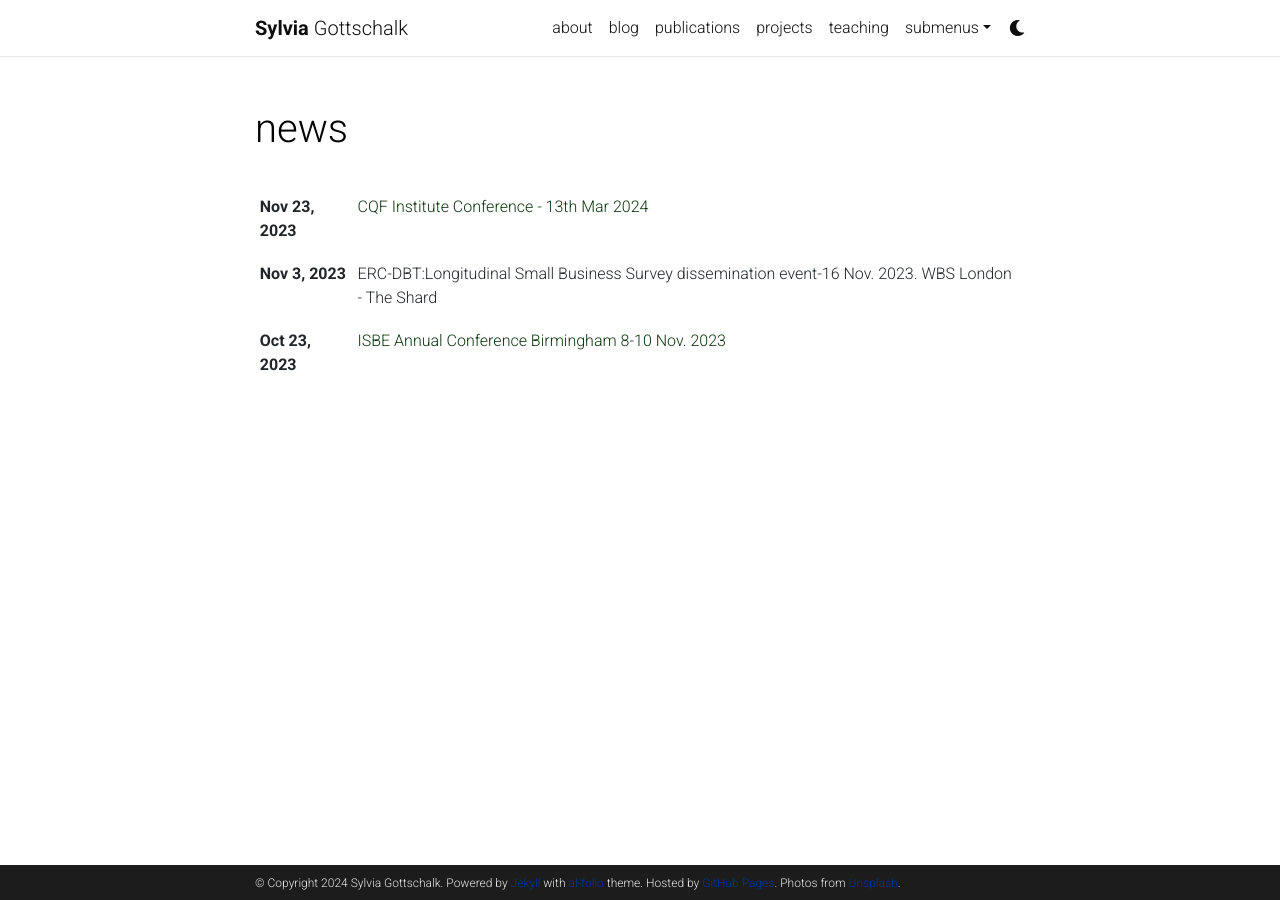
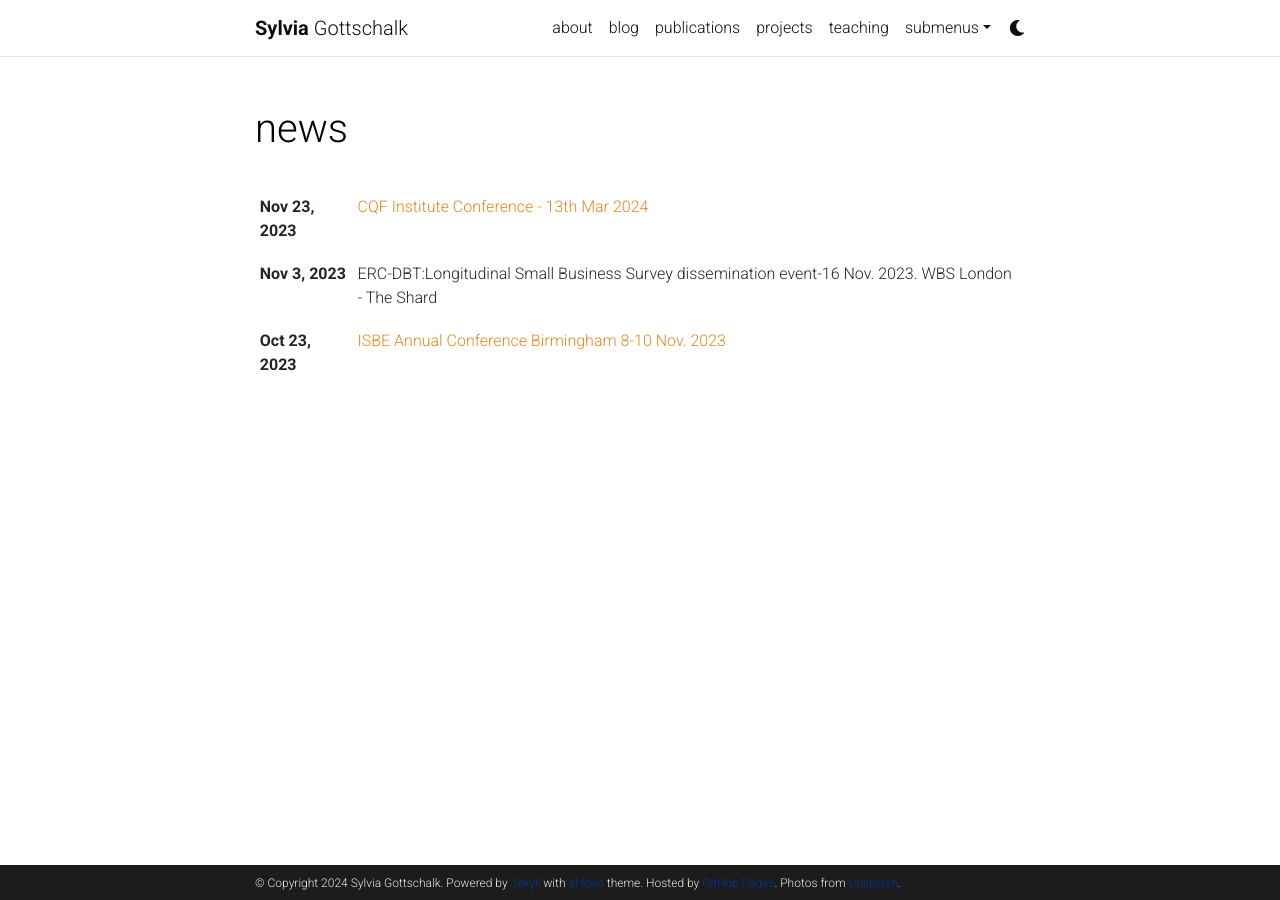
Before and after one commit to sdgottschalk/sgottschalk.io, a Jekyll site: the page built from news.html, in a window 1280 px wide. Built offline with Jekyll 4.4.1, drawn with Linux system fonts in a browser that asks for light colours; full-size pictures stand in for the smaller copies a plugin makes; comment, search, counter and statistics services are not loaded; a style sheet for code colours, icons or effects is not loaded.

Commit message:
Update _variables.scss

```diff
--- a/_sass/_variables.scss
+++ b/_sass/_variables.scss
@@ -17,7 +17,7 @@ $green-color-lime:    #B7D12A !default;
 $green-color-dark:    #009f06 !default;
 $green-color-light:   #ddffdd !default;
 $green-color-bright:  #11D68B !default;
-$purple-color:        #0b360c !default;
+$purple-color:        #e3871e !default;
 $light-purple-color:  lighten($purple-color, 25%);
 $pink-color:          #f92080 !default;
 $pink-color-light:    #ffdddd !default;
```
